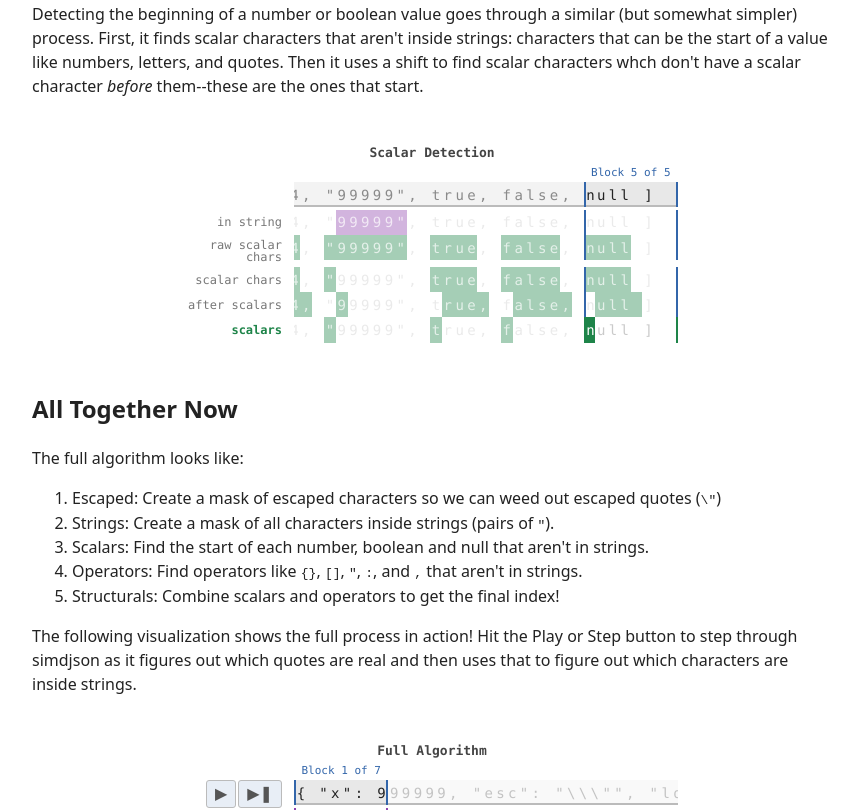
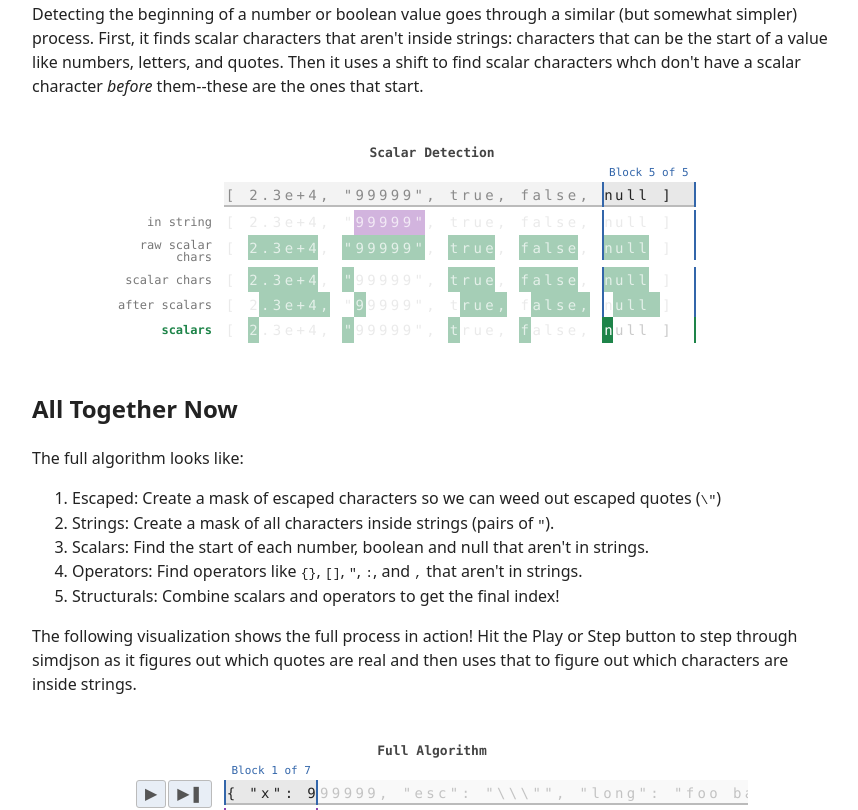
Before and after one commit to jkeiser/simdjson-viz, a Svelte app: page / in a window 1280 px wide. Shown: the part 640-1450 px from the top of the page, without its empty margins (208-1066 px from the left). Built offline with nearby package versions, Linux system fonts and the light colour scheme.

Commit message:
Widen figure MaskGrids to accommodate 5 blocks
Co-Authored-By: Claude Opus 4.6 <noreply@anthropic.com>

```diff
--- a/src/App.svelte
+++ b/src/App.svelte
@@ -55,7 +55,7 @@
   }
 
   .figure {
-    max-width: 540px;
+    max-width: 680px;
     margin: 1.5rem auto;
   }
 
```
